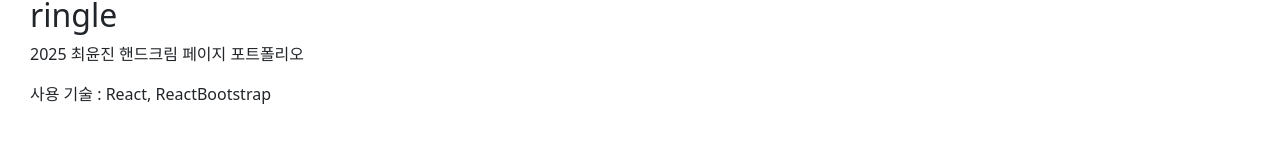
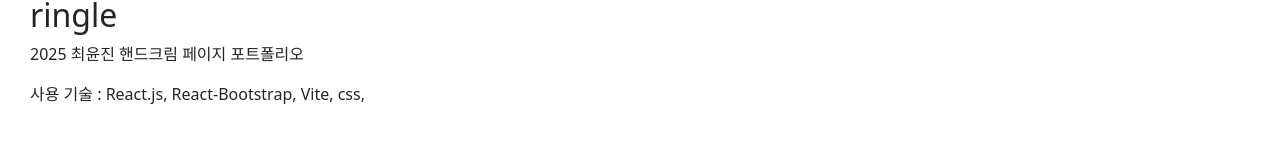
Before and after one commit to 082918/ringle, a React (Vite) app in the folder ringle_front/: page / in a window 1280 px wide. Shown: the part 1512-1654 px from the top of the page. Built offline with nearby package versions, Linux system fonts and the light colour scheme; a web font is replaced by a local one.

Commit message:
이미지 src수정

```diff
--- a/ringle_front/src/layout/Footer.jsx
+++ b/ringle_front/src/layout/Footer.jsx
@@ -13,7 +13,7 @@
       <div className="footContatiner">
         <h2> ringle </h2>
         <p> 2025 최윤진 핸드크림 페이지 포트폴리오 </p>
-        <p> 사용 기술 : React, ReactBootstrap </p>
+        <p> 사용 기술 : React.js, React-Bootstrap, Vite, css, </p>
       </div>
     </>
   );
--- a/ringle_front/src/pages/Home.jsx
+++ b/ringle_front/src/pages/Home.jsx
@@ -21,7 +21,7 @@
           {product.map((product, index) => (
             <Col md="6" className="contentBox" key={index}>
               <img
-                src={`./images/${product.img}`}
+                src={`/images/${product.img}`}
                 className="contentImg"
                 alt={product.item}
               />
```
